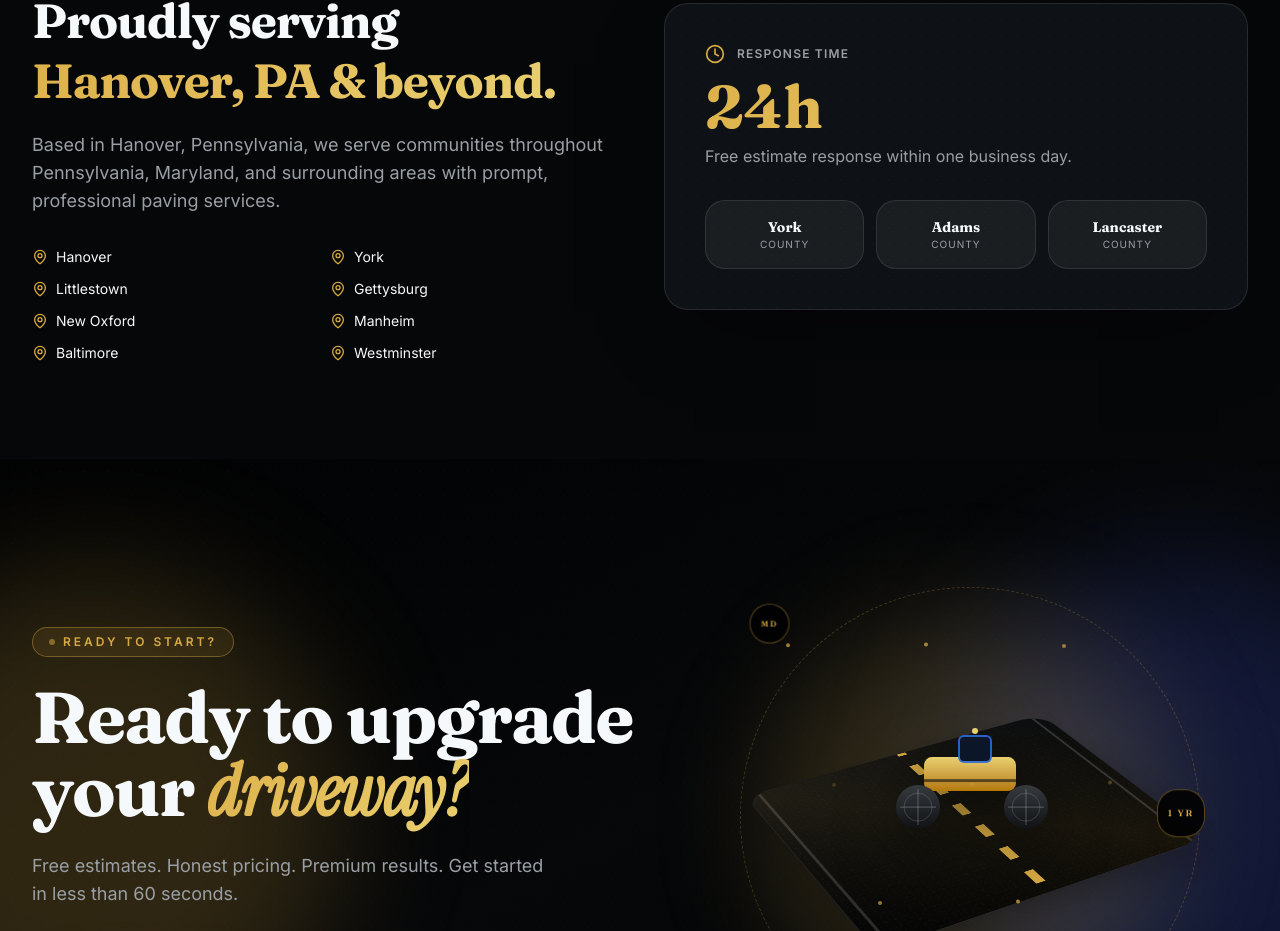
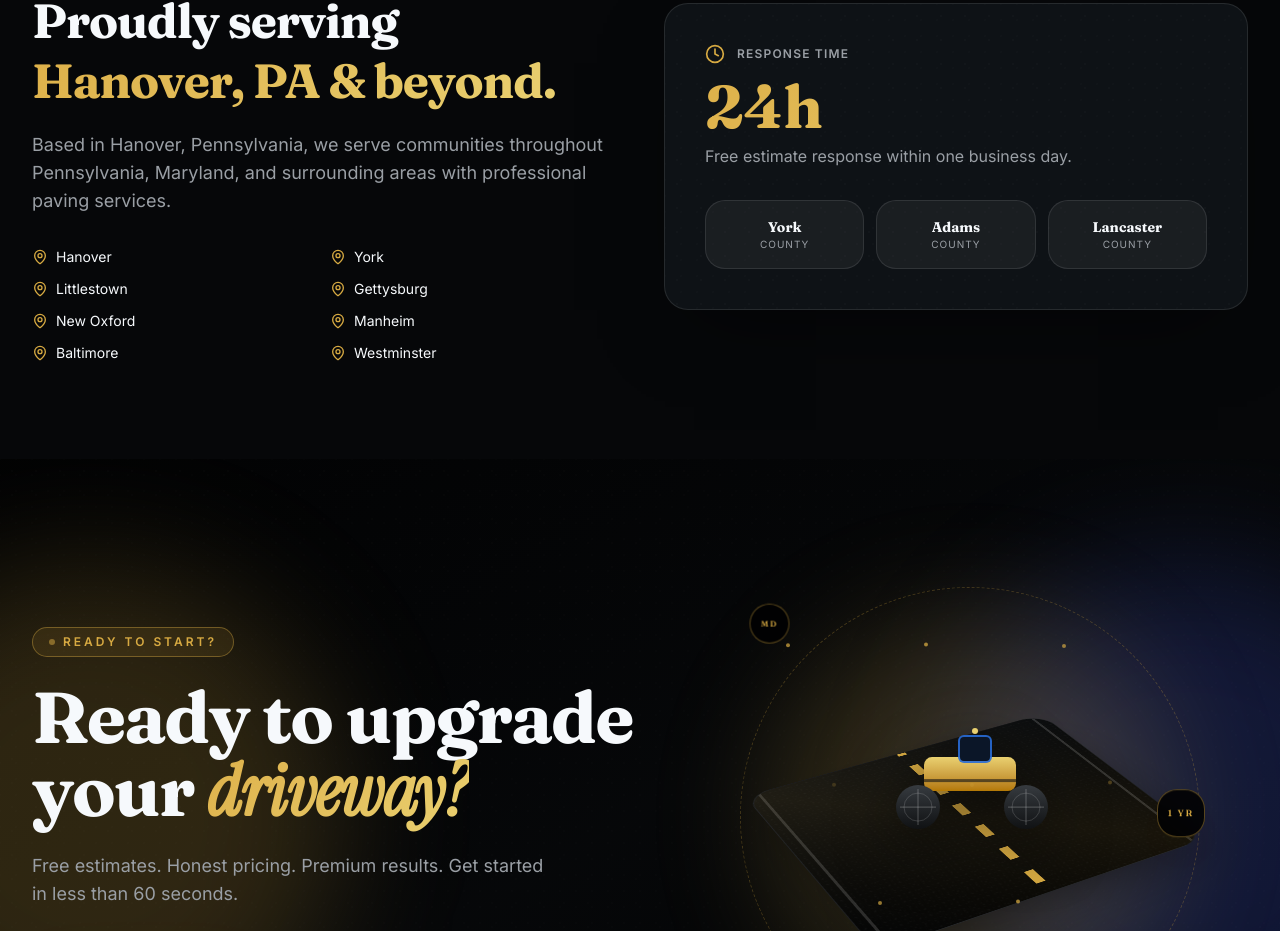
Before and after one commit to MAhmedk10/high-class-paving, a React (Vite) app: page / in a window 1280 px wide. Shown: the part 5680-6611 px from the top of the page. Built offline with nearby package versions, Linux system fonts and the light colour scheme.

Commit message:
Remove "prompt" from service area description

```diff
--- a/src/routes/index.tsx
+++ b/src/routes/index.tsx
@@ -302,7 +302,7 @@ function Home() {
               Proudly serving <span className="text-gradient-orange">Hanover, PA &amp; beyond.</span>
             </h2>
             <p className="mt-5 text-lg text-muted-foreground">
-              Based in Hanover, Pennsylvania, we serve communities throughout Pennsylvania, Maryland, and surrounding areas with prompt, professional paving services.
+              Based in Hanover, Pennsylvania, we serve communities throughout Pennsylvania, Maryland, and surrounding areas with professional paving services.
             </p>
             <ul className="mt-8 grid grid-cols-2 gap-3 text-sm">
               {["Hanover", "York", "Littlestown", "Gettysburg", "New Oxford", "Manheim", "Baltimore", "Westminster"].map((c) => (
```
